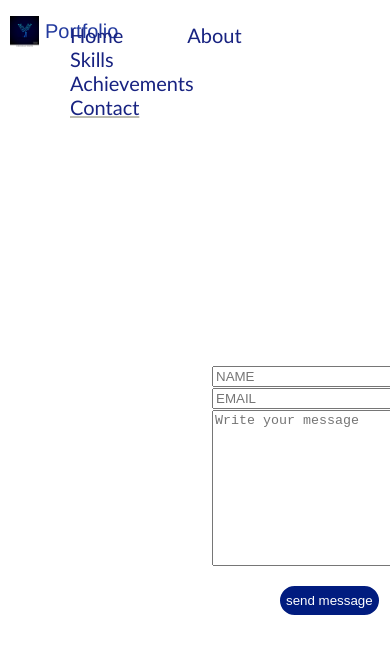
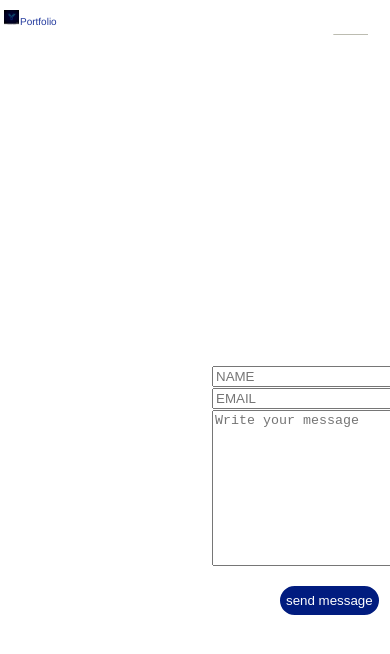
Before and after one commit to Yash123456789000/yashportfolio.github.io, a plain HTML site: page contact.html in a window 390 px wide. Shown: the top 654 px of the page. Drawn offline with Linux system fonts and the light colour scheme.

Commit message:
Update contact.html

```diff
--- a/contact.html
+++ b/contact.html
@@ -139,6 +139,41 @@
         .address::before{
             content: "\f105";
         }
+         @media screen and (max-width:600px){
+             body{
+            background-repeat: no-repeat;
+            background-size: cover;
+           }
+              .logo{
+            height: 15px;
+            width: 15px;
+            position: absolute;
+            top: 10px;
+            left: 4px;
+            }
+             .left{
+            font-size: 10px;
+            position: absolute;
+            top: 16px;
+            left: 20px;
+            }
+             .right{
+            float: right;
+            position: absolute;
+            top: 3px;
+            right: 10px;
+            }
+              .right li{
+            font-size: 10px;
+            font-weight: 400;
+            display: inline-block;
+            list-style: none;
+            }
+            .right li a{
+            color: white;
+            padding: 7px 12px;
+           }
+        }
 
 
 
```
